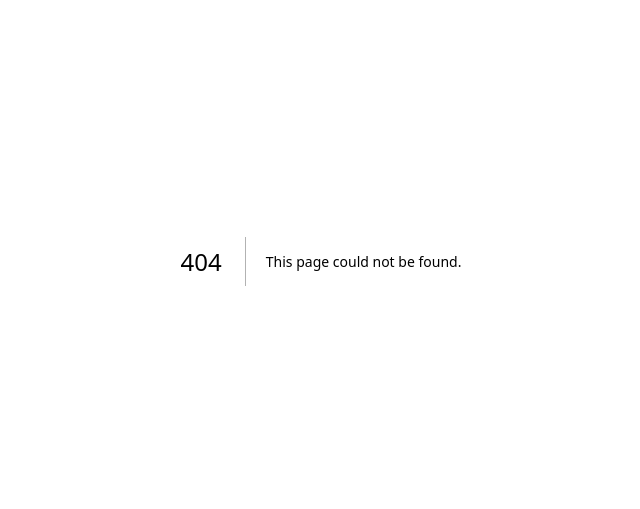
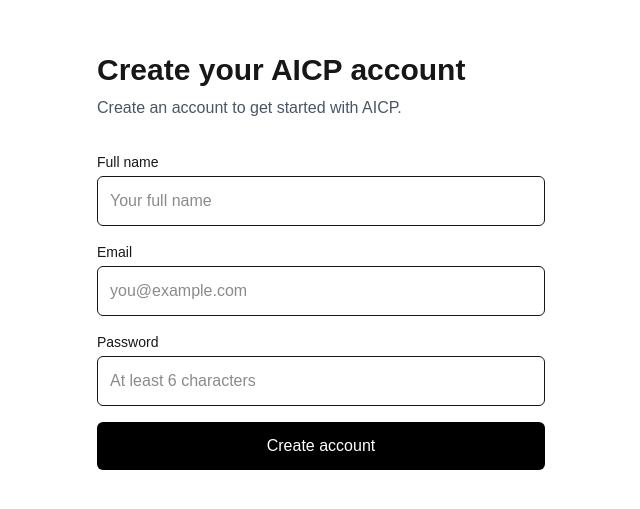
Before and after one commit to Vaibhavchauhan21/aicp-platform, a Next.js app: page /auth/signup in a window 1280 px wide. Before the commit this address had no page. Shown: the part 139-648 px from the top of the page, without its empty margins (319-959 px from the left). Built offline with nearby package versions, Linux system fonts and the light colour scheme.

Commit message:
feat: implement authentication and dashboard

```diff
--- /dev/null
+++ b/src/app/auth/login/page.tsx
@@ -0,0 +1,103 @@
+"use client";
+
+import { FormEvent, useState } from "react";
+import { createClient } from "@/lib/supabase/client";
+
+export default function LoginPage() {
+  const [email, setEmail] = useState("");
+  const [password, setPassword] = useState("");
+  const [message, setMessage] = useState("");
+  const [loading, setLoading] = useState(false);
+
+  async function handleLogin(event: FormEvent<HTMLFormElement>) {
+    event.preventDefault();
+
+    setLoading(true);
+    setMessage("");
+
+    const supabase = createClient();
+
+    const { error } = await supabase.auth.signInWithPassword({
+      email,
+      password,
+    });
+
+    if (error) {
+      setMessage(error.message);
+      setLoading(false);
+      return;
+    }
+
+    setMessage("Login successful.");
+
+    setLoading(false);
+  }
+
+  return (
+    <main className="min-h-screen flex items-center justify-center p-6">
+      <div className="w-full max-w-md">
+        <h1 className="text-3xl font-bold">
+          AICP Login
+        </h1>
+
+        <p className="mt-2 text-gray-600">
+          Sign in to your AICP account.
+        </p>
+
+        <form onSubmit={handleLogin} className="mt-8 space-y-4">
+          <div>
+            <label
+              htmlFor="email"
+              className="block text-sm font-medium"
+            >
+              Email
+            </label>
+
+            <input
+              id="email"
+              type="email"
+              value={email}
+              onChange={(event) => setEmail(event.target.value)}
+              required
+              className="mt-1 w-full rounded-md border p-3"
+              placeholder="you@example.com"
+            />
+          </div>
+
+          <div>
+            <label
+              htmlFor="password"
+              className="block text-sm font-medium"
+            >
+              Password
+            </label>
+
+            <input
+              id="password"
+              type="password"
+              value={password}
+              onChange={(event) => setPassword(event.target.value)}
+              required
+              className="mt-1 w-full rounded-md border p-3"
+              placeholder="Your password"
+            />
+          </div>
+
+          <button
+            type="submit"
+            disabled={loading}
+            className="w-full rounded-md bg-black px-4 py-3 text-white disabled:opacity-50"
+          >
+            {loading ? "Signing in..." : "Sign in"}
+          </button>
+        </form>
+
+        {message && (
+          <p className="mt-4 text-sm">
+            {message}
+          </p>
+        )}
+      </div>
+    </main>
+  );
+}
--- /dev/null
+++ b/src/app/auth/logout/route.ts
@@ -0,0 +1,12 @@
+import { NextResponse } from "next/server";
+import { createClient } from "@/lib/supabase/server";
+
+export async function POST() {
+  const supabase = await createClient();
+
+  await supabase.auth.signOut();
+
+  return NextResponse.redirect(
+    new URL("/auth/login", process.env.NEXT_PUBLIC_SITE_URL || "http://localhost:3000")
+  );
+}
--- /dev/null
+++ b/src/app/auth/signup/page.tsx
@@ -0,0 +1,131 @@
+"use client";
+
+import { FormEvent, useState } from "react";
+import { createClient } from "@/lib/supabase/client";
+
+export default function SignupPage() {
+  const [fullName, setFullName] = useState("");
+  const [email, setEmail] = useState("");
+  const [password, setPassword] = useState("");
+  const [message, setMessage] = useState("");
+  const [loading, setLoading] = useState(false);
+
+  async function handleSignup(event: FormEvent<HTMLFormElement>) {
+    event.preventDefault();
+
+    setLoading(true);
+    setMessage("");
+
+    const supabase = createClient();
+
+    const { error } = await supabase.auth.signUp({
+      email,
+      password,
+      options: {
+        data: {
+          full_name: fullName,
+        },
+      },
+    });
+
+    if (error) {
+      setMessage(error.message);
+      setLoading(false);
+      return;
+    }
+
+    setMessage(
+      "Account created. Check your email if email confirmation is required."
+    );
+
+    setLoading(false);
+  }
+
+  return (
+    <main className="min-h-screen flex items-center justify-center p-6">
+      <div className="w-full max-w-md">
+        <h1 className="text-3xl font-bold">
+          Create your AICP account
+        </h1>
+
+        <p className="mt-2 text-gray-600">
+          Create an account to get started with AICP.
+        </p>
+
+        <form onSubmit={handleSignup} className="mt-8 space-y-4">
+          <div>
+            <label
+              htmlFor="fullName"
+              className="block text-sm font-medium"
+            >
+              Full name
+            </label>
+
+            <input
+              id="fullName"
+              type="text"
+              value={fullName}
+              onChange={(event) => setFullName(event.target.value)}
+              required
+              className="mt-1 w-full rounded-md border p-3"
+              placeholder="Your full name"
+            />
+          </div>
+
+          <div>
+            <label
+              htmlFor="email"
+              className="block text-sm font-medium"
+            >
+              Email
+            </label>
+
+            <input
+              id="email"
+              type="email"
+              value={email}
+              onChange={(event) => setEmail(event.target.value)}
+              required
+              className="mt-1 w-full rounded-md border p-3"
+              placeholder="you@example.com"
+            />
+          </div>
+
+          <div>
+            <label
+              htmlFor="password"
+              className="block text-sm font-medium"
+            >
+              Password
+            </label>
+
+            <input
+              id="password"
+              type="password"
+              value={password}
+              onChange={(event) => setPassword(event.target.value)}
+              required
+              minLength={6}
+              className="mt-1 w-full rounded-md border p-3"
+              placeholder="At least 6 characters"
+            />
+          </div>
+
+          <button
+            type="submit"
+            disabled={loading}
+            className="w-full rounded-md bg-black px-4 py-3 text-white disabled:opacity-50"
+          >
+            {loading ? "Creating account..." : "Create account"}
+          </button>
+        </form>
+
+        {message && (
+          <p className="mt-4 text-sm">
+            {message}
+          </p>
+        )}
+      </div>
+    </main>
+  );
+}
--- /dev/null
+++ b/src/app/dashboard/page.tsx
@@ -0,0 +1,74 @@
+import { redirect } from "next/navigation";
+import { createClient } from "@/lib/supabase/server";
+
+export default async function DashboardPage() {
+  const supabase = await createClient();
+
+  const {
+    data: { user },
+  } = await supabase.auth.getUser();
+
+  if (!user) {
+    redirect("/auth/login");
+  }
+
+  const { data: profile, error } = await supabase
+    .from("profiles")
+    .select("full_name, role")
+    .eq("id", user.id)
+    .single();
+
+  if (error || !profile) {
+    return (
+      <main className="min-h-screen flex items-center justify-center p-6">
+        <div>
+          <h1 className="text-2xl font-bold">
+            Profile not found
+          </h1>
+
+          <p className="mt-2 text-gray-600">
+            Your account exists, but your AICP profile could not be loaded.
+          </p>
+        </div>
+      </main>
+    );
+  }
+
+  return (
+    <main className="min-h-screen p-8">
+      <div className="mx-auto max-w-5xl">
+        <h1 className="text-4xl font-bold">
+          Welcome, {profile.full_name}
+        </h1>
+
+        <p className="mt-2 text-gray-600">
+          AICP Dashboard
+        </p>
+
+        <div className="mt-8 rounded-lg border p-6">
+          <h2 className="text-xl font-semibold">
+            Your account
+          </h2>
+
+          <p className="mt-3">
+            <strong>Role:</strong>{" "}
+            {profile.role}
+          </p>
+
+          <p className="mt-2">
+            <strong>Email:</strong>{" "}
+            {user.email}
+          </p>
+        </div>
+        <form action="/auth/logout" method="POST" className="mt-8">
+  <button
+    type="submit"
+    className="rounded-md bg-black px-4 py-2 text-white"
+  >
+    Sign out
+  </button>
+</form>
+      </div>
+    </main>
+  );
+}
```
